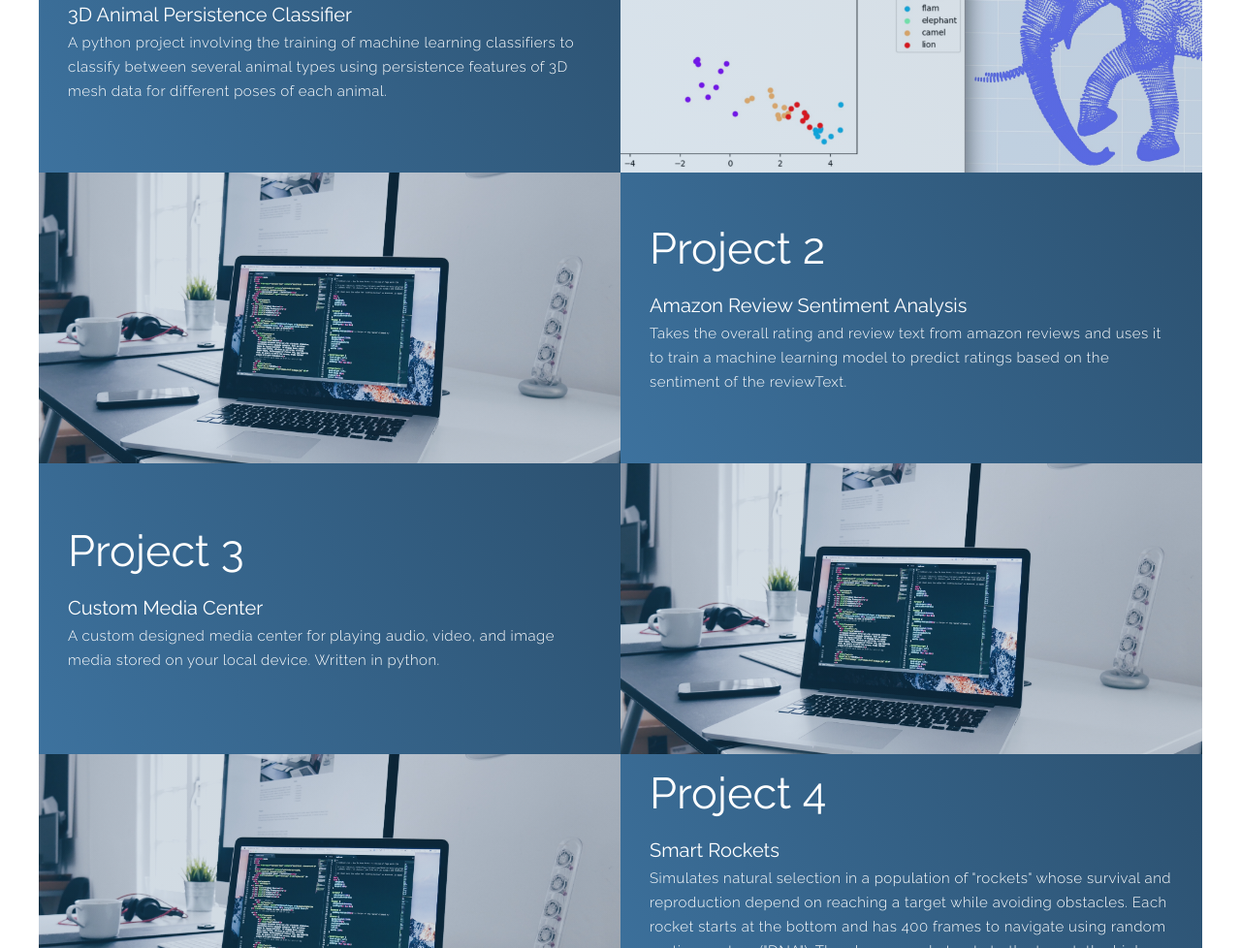
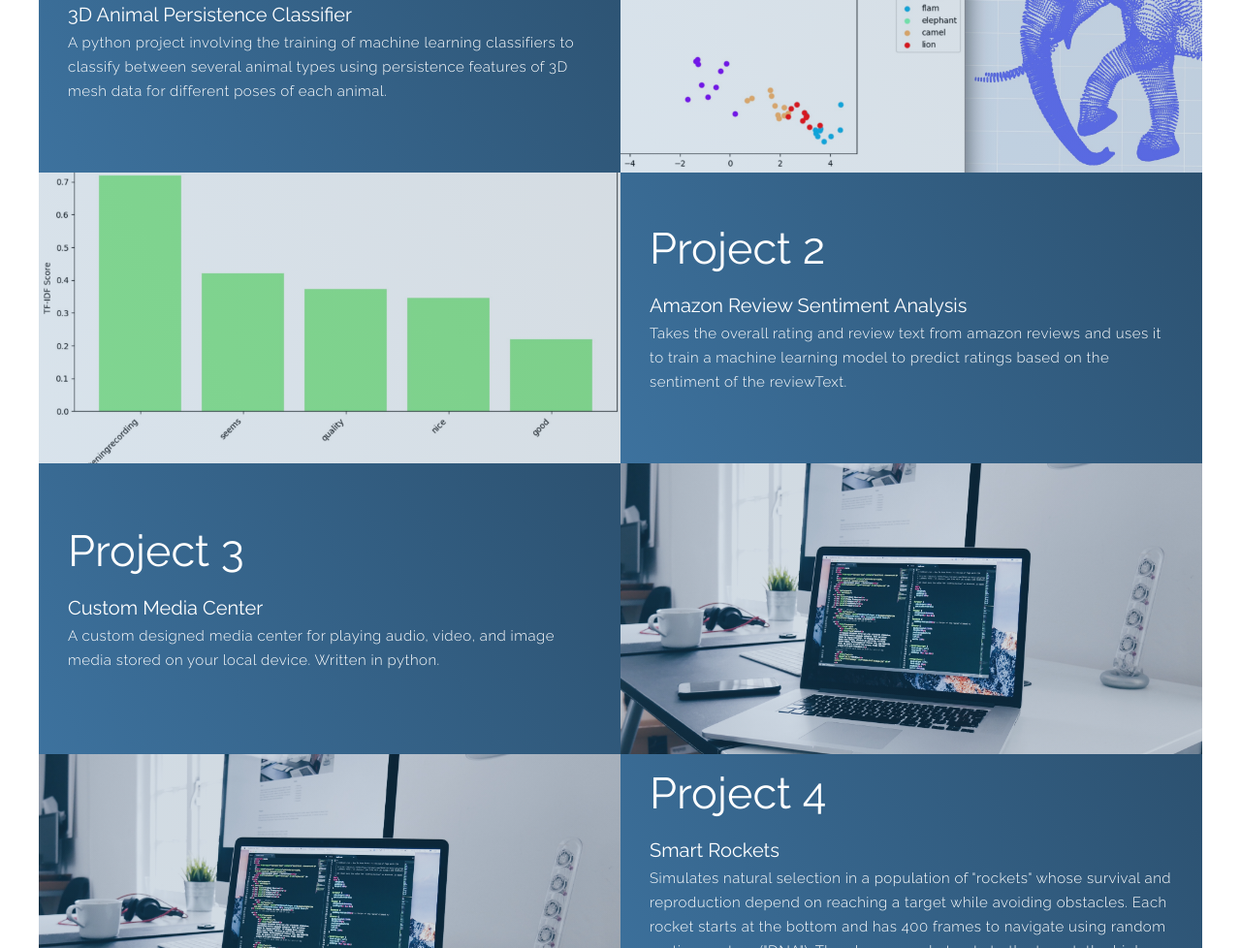
Before and after one commit to Swade1227/portfolio-website, a plain HTML site: page index.html in a window 1280 px wide. Shown: the part 1131-2109 px from the top of the page at 97% size. Drawn offline with Linux system fonts and the light colour scheme.

Commit message:
Update index.html

```diff
--- a/index.html
+++ b/index.html
@@ -78,7 +78,7 @@
             </div>
             <div class="projects-img">
               <img
-                src="./imgs/christopher-gower-m_HRfLhgABo-unsplash.jpg"
+                src="./imgs/review.jpeg"
                 alt="img"
               />
             </div>
```
